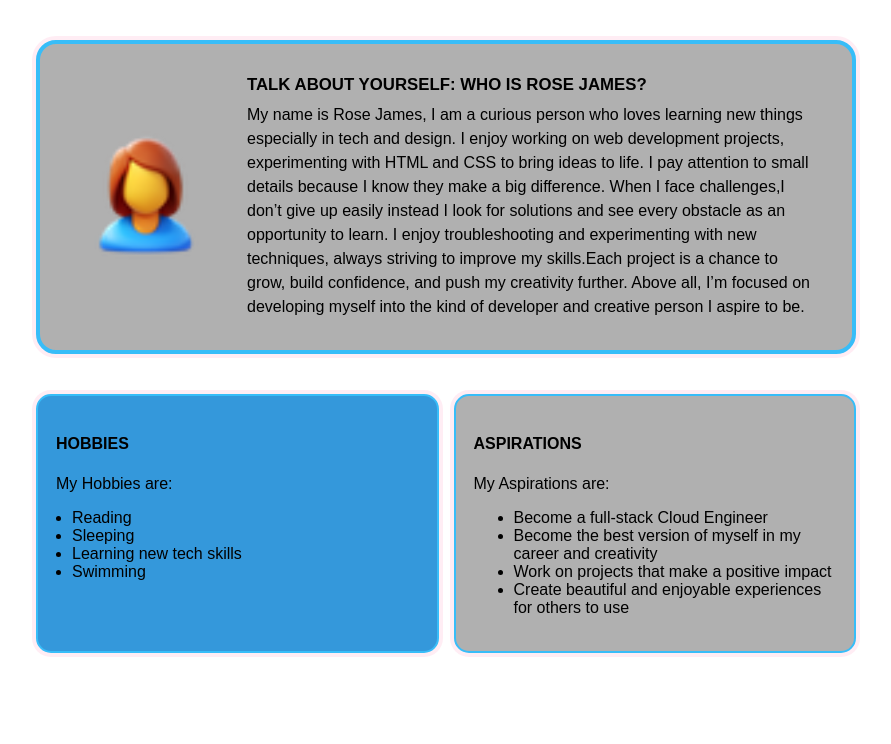
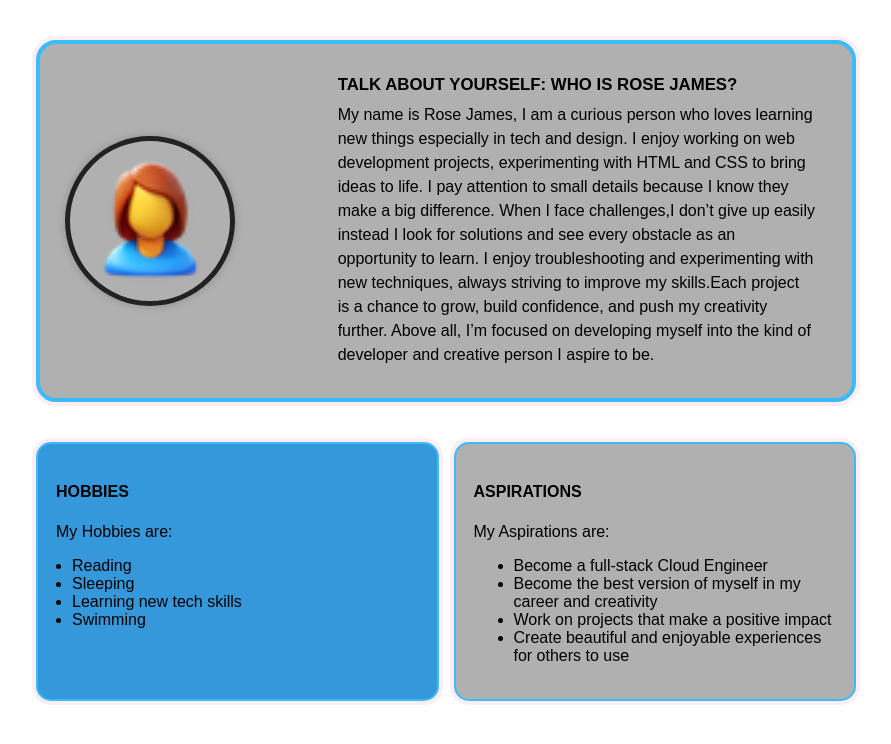
Before and after one commit to rozyja2788-afk/Month_2_ALTSCHOOL_assignment, a plain HTML site: page index.html in a window 1280 px wide. Shown: the whole page, without its empty margins (194-1085 px from the left). Drawn offline with Linux system fonts and the light colour scheme.

Commit message:
First commit

```diff
--- a/style.css
+++ b/style.css
@@ -22,7 +22,7 @@ padding: 40px 20px;
 }
 .profile-grid{
 display: grid;
-grid-template-columns: 160px 1fr;
+grid-template-columns: 1fr 2fr;
 grid-template-rows: auto;
 gap: 10px;
 align-items: center;
@@ -35,10 +35,12 @@ background: #b0b0b0;
 .avatar{
     width: 160px;
     height: 160px;
-    border-radius: 20px;
+    border-radius: 50%;
     display: flex;
     align-items: center;
     justify-content: center;
+    border: 5px solid #222;
+    box-shadow: 0 0 8px rgba(0,0,0,0.2);
 }
 .avatar-inner{
     width: 120px;
@@ -54,7 +56,7 @@ background: #b0b0b0;
 
 .avatar-inner img{
 width: 100%;
-height: 100px;
+height: 100%;
 object-fit: cover;
 border-radius: 50%;
 display: block;
```
